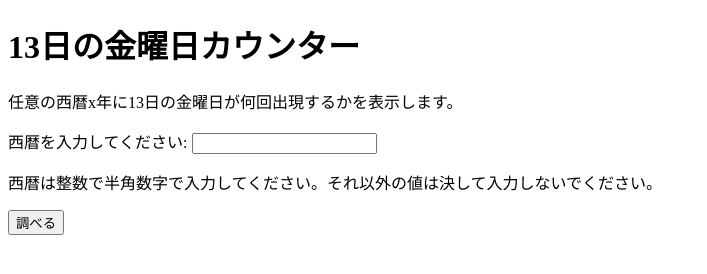
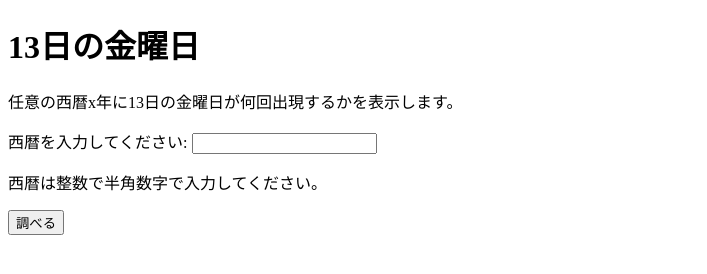
Before and after one commit to Nouza888/github2.io, a plain HTML site: page index.html in a window 1280 px wide. Shown: the whole page, without its empty margins (0-707 px from the left). Drawn offline with Linux system fonts and the light colour scheme.

Commit message:
Update index.html

```diff
--- a/index.html
+++ b/index.html
@@ -6,13 +6,13 @@
     <title>Friday the 13th Finder</title>
 </head>
 <body>
-    <h1>13日の金曜日カウンター</h1>
+    <h1>13日の金曜日</h1>
     <p>任意の西暦x年に13日の金曜日が何回出現するかを表示します。</p> <!-- サイトの説明書き -->
 
     <form id="fridayForm">
         <label for="year">西暦を入力してください:</label>
         <input type="number" id="year" required>
-        <p>西暦は整数で半角数字で入力してください。それ以外の値は決して入力しないでください。</p> <!-- 注意書き -->
+        <p>西暦は整数で半角数字で入力してください。</p> <!-- 注意書き -->
         <button type="submit">調べる</button>
     </form>
 
```
